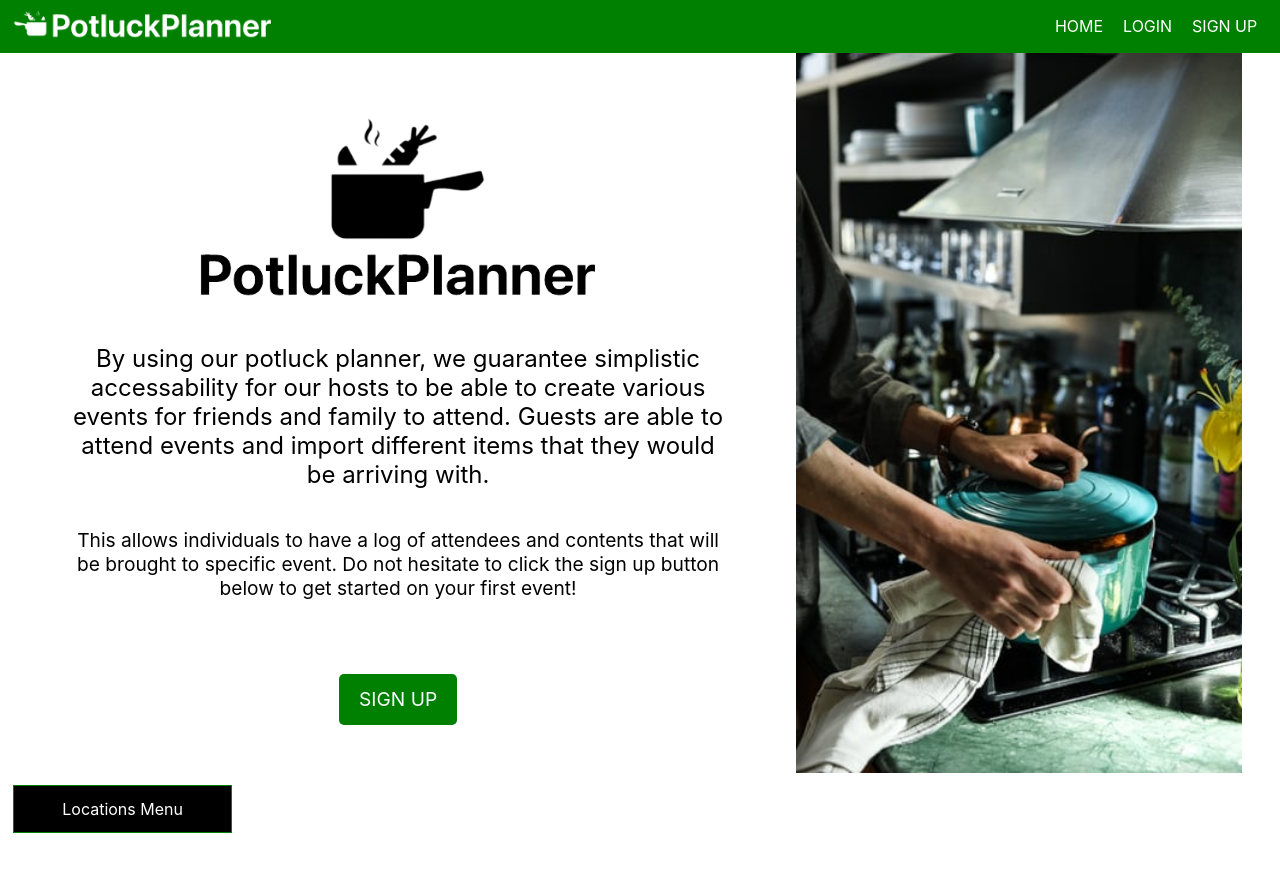
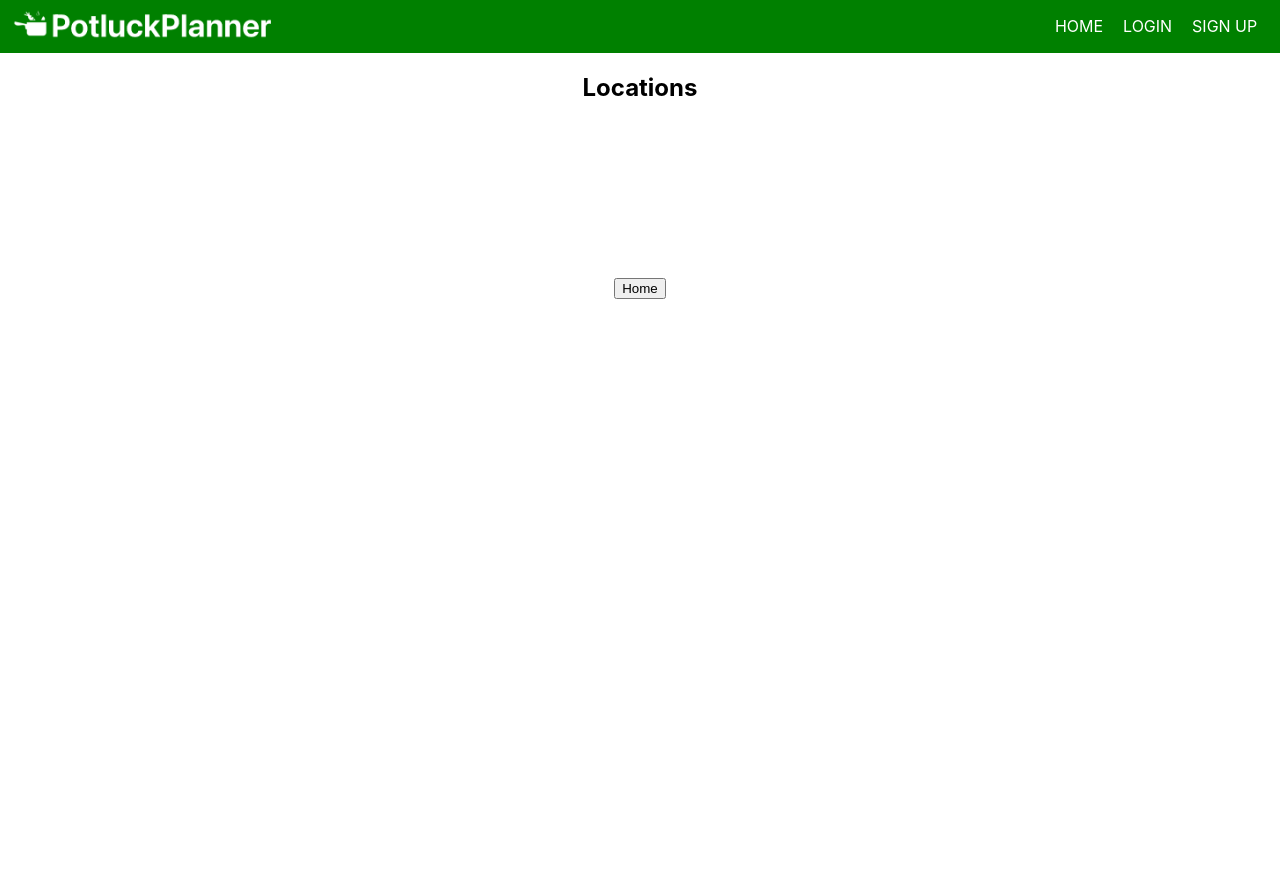
Before and after one commit to benedictify/potluck-frontend, a React (Create React App) app: page /locations in a window 1280 px wide. Before the commit this address led to /. Shown: the top 872 px of the page. After the commit the page ends 800 px from the top, so only its background shows below. Built offline with nearby package versions, Linux system fonts and the light colour scheme.

Commit message:
add Home button to Locations Menu

```diff
--- a/src/App.css
+++ b/src/App.css
@@ -173,6 +173,9 @@ a {
 	width: 15%;
 }
 
+.buttonlink {
+	margin-top: 3rem;
+}
 
 /* Pushes footer down */
 .content {
--- a/src/App.js
+++ b/src/App.js
@@ -49,9 +49,9 @@ function App(props) {
 					<Route path='/events/edit/:id' component={EditEvent} />
 
 					{/* Locations */}
+					<Route exact path="/locations" component={ShowAllLocations} />
 					{/* <Route path="/locations/:id" component={ShowOneLocation} /> */}
 					{/* <Route path="/locations/new" component={AddLocationForm} /> */}
-					<Route exact path="/locations/index" component={ShowAllLocations} />
 
 					{/* Home */}
 					<Route exact path='/' component={Body} />
@@ -61,7 +61,7 @@ function App(props) {
 
 				{/* render Location Menu button only on root page */}
 				{location.pathname === "/" &&
-					<Link to="/locations/index" className="applinkbutton footernav">
+					<Link to="/locations" className="applinkbutton">
 						Locations Menu
 					</Link>}
 			</div>
@@ -71,7 +71,4 @@ function App(props) {
 	);
 };
 
-// const mapState = (state) => { return state }
-// export default connect(mapStateToProps)(App);
-
 export default App;
--- a/src/Components/Locations/ShowAllLocations.js
+++ b/src/Components/Locations/ShowAllLocations.js
@@ -1,14 +1,16 @@
 import React, { useEffect } from "react";
 import { connect } from "react-redux";
+import { Link } from 'react-router-dom';
 // Action Creators
 import { saveLocationsList } from "../../actions/locationsActions";
 // Components
 import ShowLocationsList from "../Locations/ShowLocationsList";
 // data
 import data from "../../data";
+// style
+import "../../App.css"
 
 const ShowAllLocations = (props) => {
-
 	useEffect(() => {
 		props.saveLocationsList(data.locationslist)
 	}, []);
@@ -17,7 +19,7 @@ const ShowAllLocations = (props) => {
 		<div>
 			<h2>Locations</h2>
 			<ShowLocationsList list={props.list} />
-			{console.log(props)}
+			<Link to="/"><button className="buttonlink">Home</button></Link>
 		</div>
 	)
 };
--- a/src/Components/Locations/ShowLocationsList.js
+++ b/src/Components/Locations/ShowLocationsList.js
@@ -2,7 +2,6 @@ import React from "react";
 import ShowLocationsListItem from "./ShowLocationsListItem";
 
 const ShowLocationsList = (props) => {
-	console.log(props);
 	return (
 		<>
 			{props.list.map(item => {
--- a/src/Components/Locations/ShowLocationsListItem.js
+++ b/src/Components/Locations/ShowLocationsListItem.js
@@ -1,8 +1,11 @@
 import React from "react";
+import { Link } from 'react-router-dom';
 
 const ShowLocationsListItem = (props) => {
 	return (
-		<p>{props.name}</p>
+		<Link to="/" >
+			<p>{props.name}</p>
+		</Link>
 	)
 }
 
```
